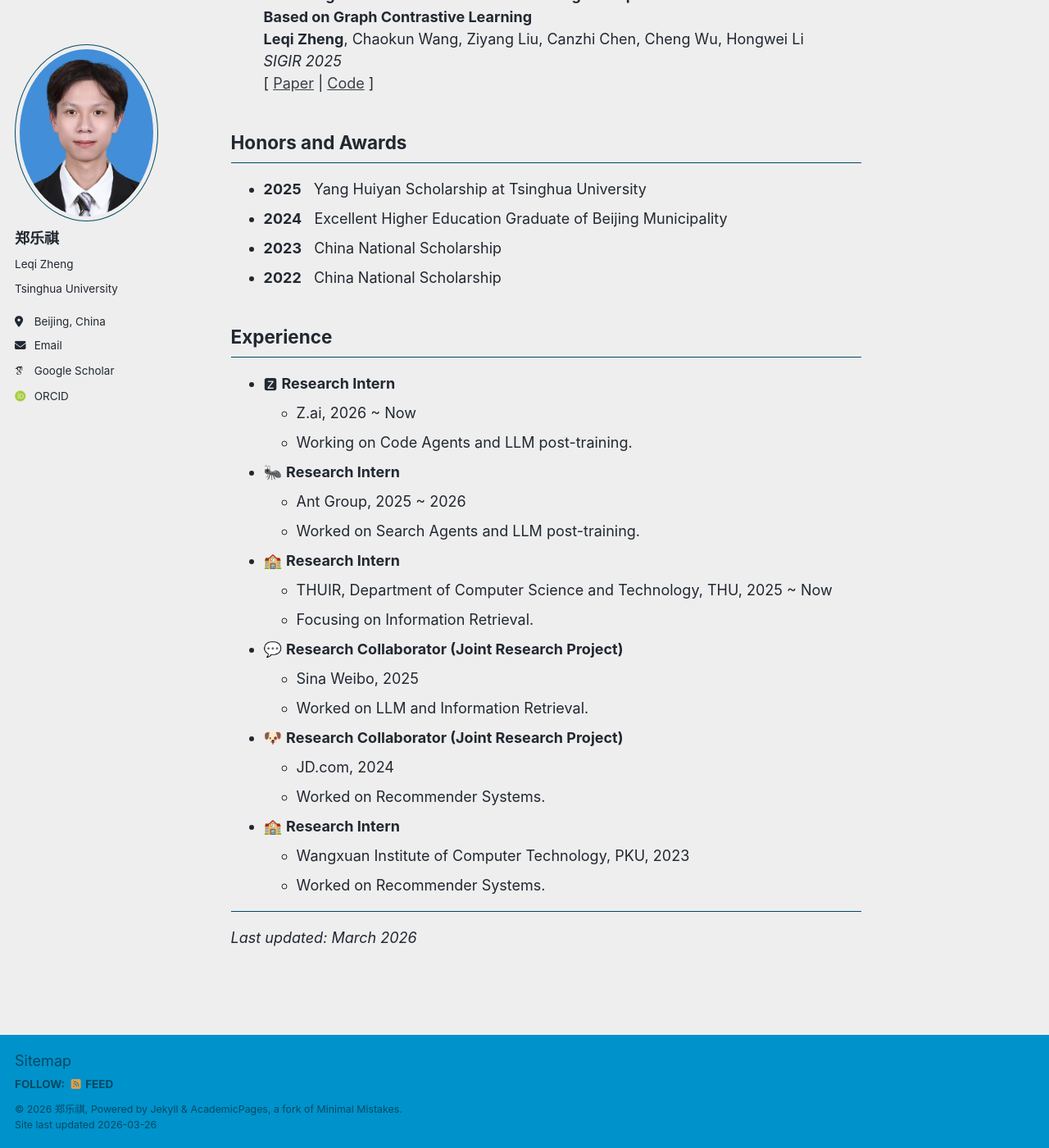
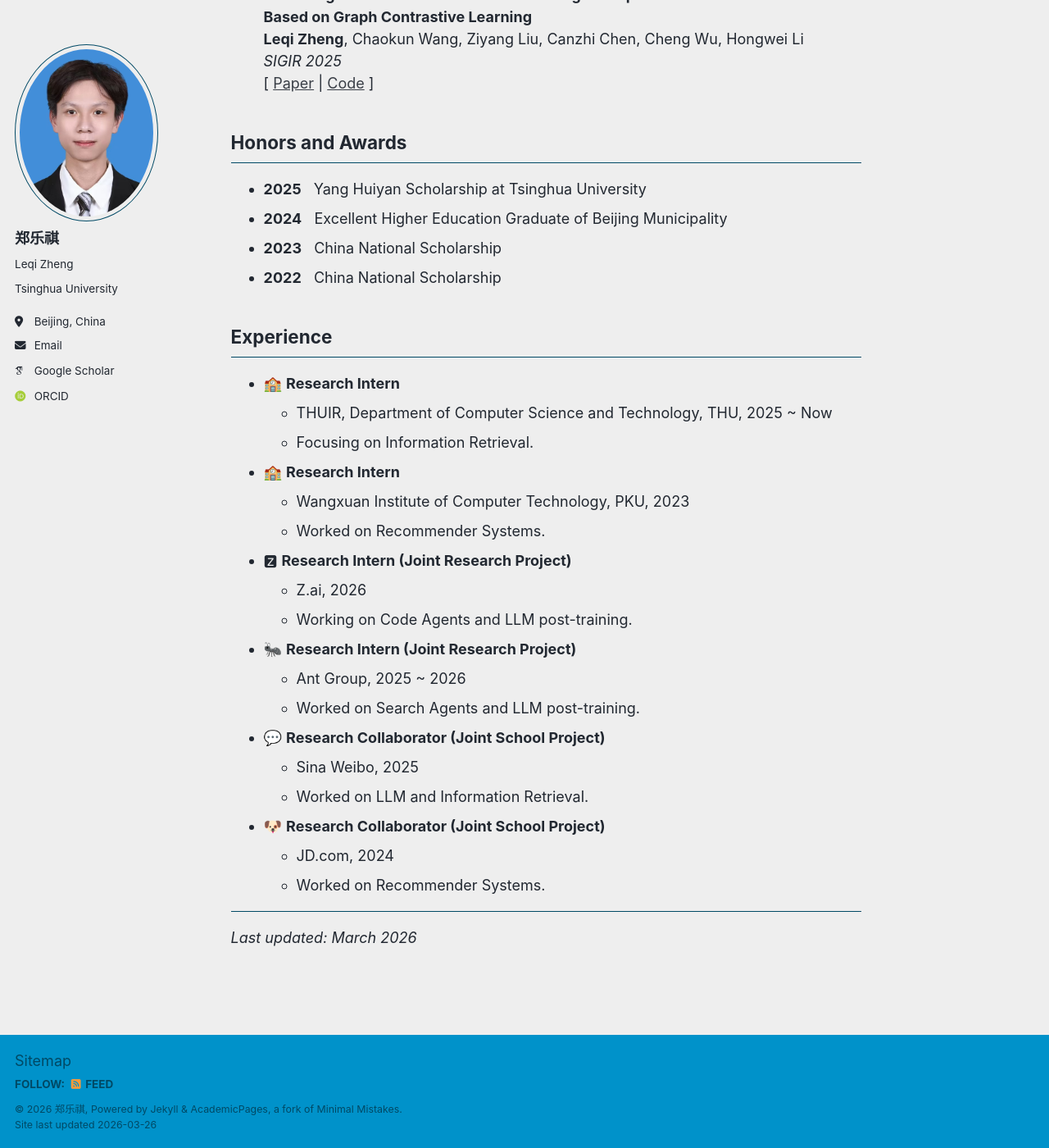
Before and after one commit to LQgdwind/LQgdwind.github.io, a Jekyll site: the page built from _pages/about.md, in a window 1280 px wide and 1400 px high, scrolled down 2398 px. Shown: the whole window at 82% size. Built offline with Jekyll 4.4.1, drawn with Linux system fonts in a browser that asks for light colours; some web fonts are replaced; a script bundle is joined from its source files by our own code; library files that are not in the unit come from our copies.

Commit message:
Revise experience section in about.md
Updated experience section with new research positions and roles.

```diff
--- a/_pages/about.md
+++ b/_pages/about.md
@@ -90,30 +90,32 @@ Honors and Awards
 
 Experience
 ------
-- 🆉 **Research Intern**
-  - Z.ai, 2026 ~ Now
-  - Working on Code Agents and LLM post-training.
-
-- 🐜 **Research Intern**
-  - Ant Group, 2025 ~ 2026
-  - Worked on Search Agents and LLM post-training.
-
 - 🏫 **Research Intern**
   - THUIR, Department of Computer Science and Technology, THU, 2025 ~ Now
   - Focusing on Information Retrieval.
-
-- 💬 **Research Collaborator (Joint Research Project)**
-  - Sina Weibo, 2025
-  - Worked on LLM and Information Retrieval.
-
-- 🐶 **Research Collaborator (Joint Research Project)**
-  - JD.com, 2024
-  - Worked on Recommender Systems.
 
 - 🏫 **Research Intern**
   - Wangxuan Institute of Computer Technology, PKU, 2023
   - Worked on Recommender Systems.
 
+- 🆉 **Research Intern (Joint Research Project)**
+  - Z.ai, 2026
+  - Working on Code Agents and LLM post-training.
+
+- 🐜 **Research Intern (Joint Research Project)**
+  - Ant Group, 2025 ~ 2026
+  - Worked on Search Agents and LLM post-training.
+
+- 💬 **Research Collaborator (Joint School Project)**
+  - Sina Weibo, 2025
+  - Worked on LLM and Information Retrieval.
+
+- 🐶 **Research Collaborator (Joint School Project)**
+  - JD.com, 2024
+  - Worked on Recommender Systems.
+
+
+
 ---
 
 _Last updated: March 2026_
```
